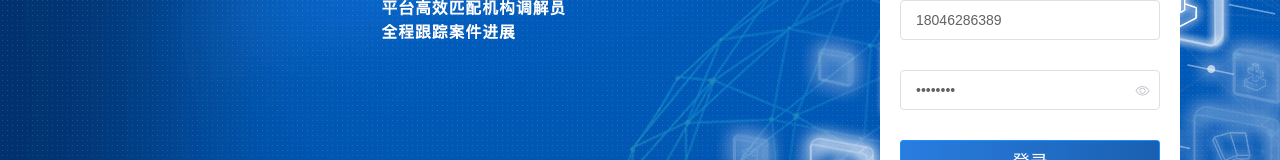
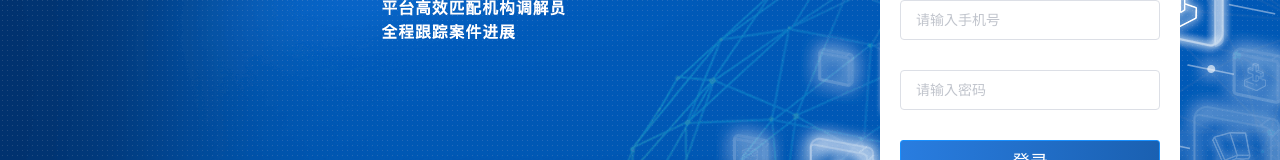
Before and after one commit to chenqi1992/site, a Vue app: page /home in a window 1280 px wide. Shown: the part 162-322 px from the top of the page. Built offline with nearby package versions, Linux system fonts and the light colour scheme.

Commit message:
[feat]: 不展示密码

```diff
--- a/src/views/home/home.vue
+++ b/src/views/home/home.vue
@@ -19,7 +19,7 @@
                         <el-input maxlength="11" v-model="ruleForm.mobilePhone" placeholder="请输入手机号"></el-input>
                     </el-form-item>
                     <el-form-item prop="password">
-                        <el-input v-model="ruleForm.password" placeholder="请输入密码" show-password></el-input>
+                        <el-input v-model="ruleForm.password" placeholder="请输入密码"></el-input>
                     </el-form-item>
                 </el-form>
                 <el-button type="primary" class="btn" @click="handleLogin('ruleForm')">登录</el-button>
@@ -98,8 +98,8 @@ export default {
         return {
             ruleForm: {
                 loginType: "WORK_USER_LOGIN_TYPE",
-                mobilePhone: "18046286389",
-                password: "88888888",
+                mobilePhone: "", //18046286389
+                password: "",   //88888888
             },
             rules: {
                 mobilePhone: [
```
